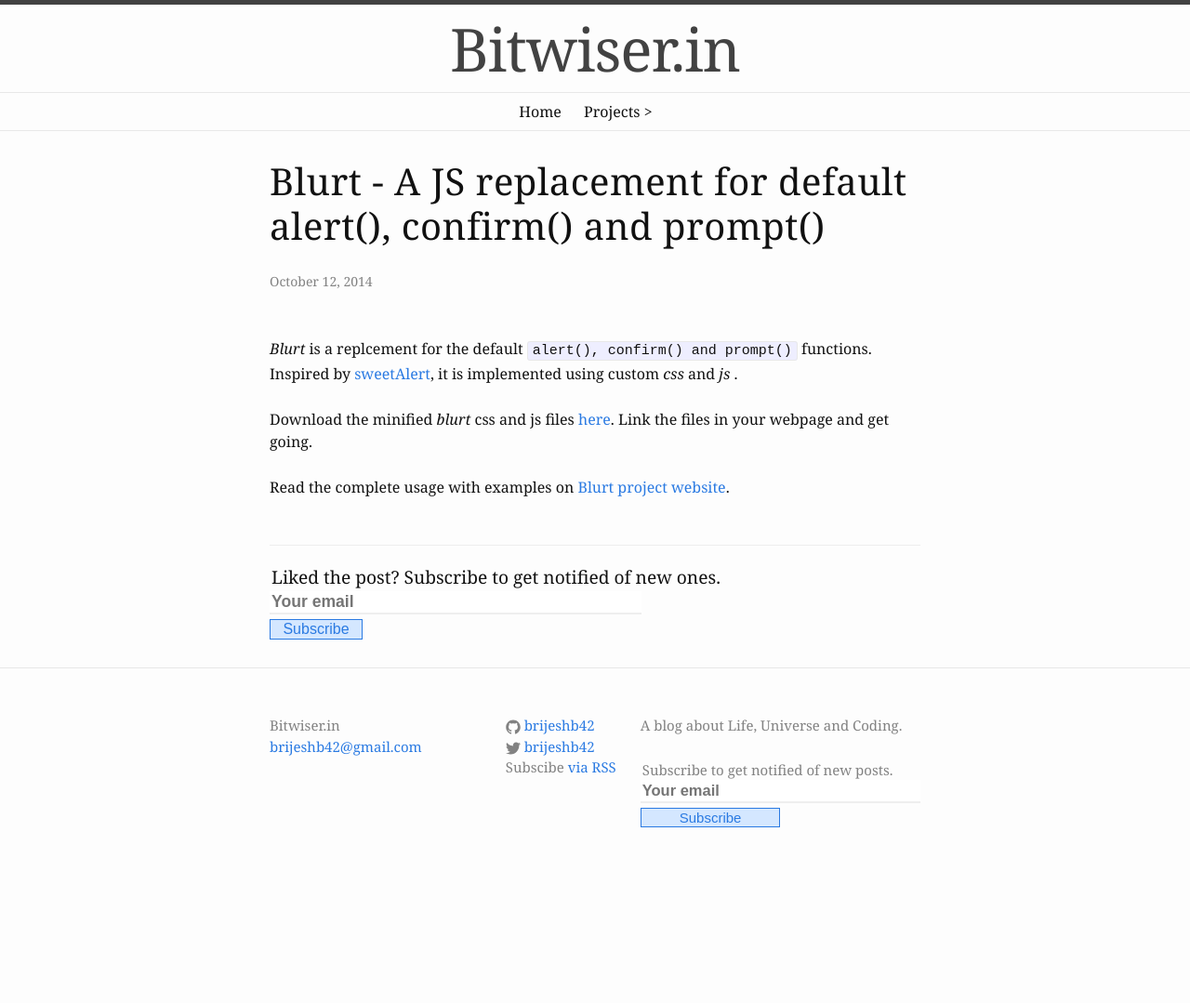
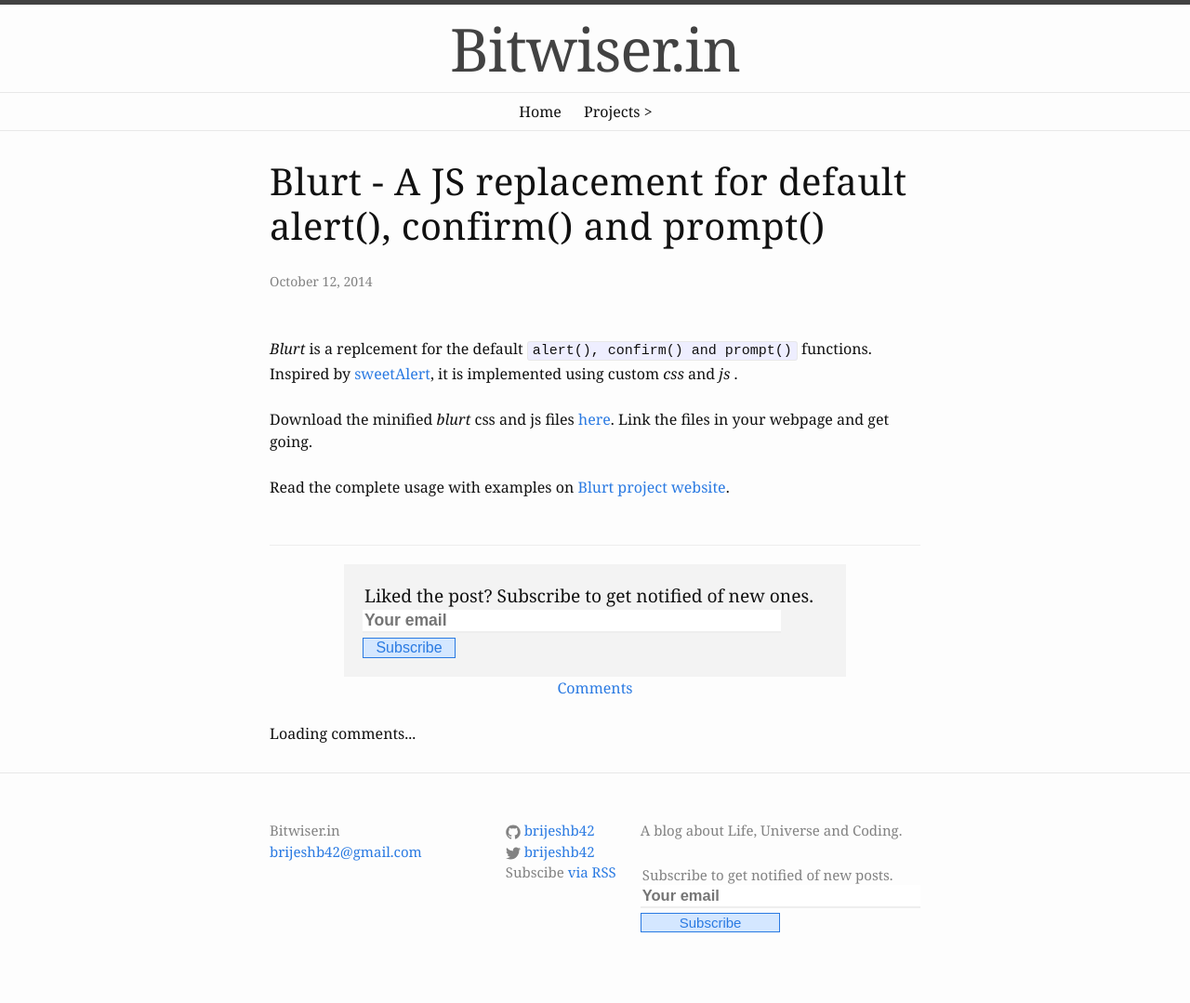
Before and after one commit to brijeshb42/brijeshb42.github.io, a Jekyll site: the page built from _posts/2014-10-12-blurt-a-replacment-for-alert-confirm-and-prompt.md, in a window 1280 px wide. Shown: the whole page at 93% size. Built offline with Jekyll 4.4.1, drawn with Linux system fonts in a browser that asks for light colours; some web fonts are replaced; comment, search, counter and statistics services are not loaded; before the commit the page ends 966 px from its top, so only the background shows below that; some of the changed lines change nothing that is shown.

Commit message:
Disqus comments

```diff
--- a/_config.yml
+++ b/_config.yml
@@ -28,3 +28,4 @@
 # Analytics
 ga_id: UA-47902363-1
 ga_domain: bitwiser.in
+disqus: bitwiser
--- a/_layouts/default.html
+++ b/_layouts/default.html
@@ -14,31 +14,7 @@
     </div>
 
     {% include footer.html %}
-    <script type="text/javascript">
-    (function(w, d) {
-      var liWithMenu = d.querySelectorAll('.has-submenu');
-      for(var i=0; i<liWithMenu.length; i++) {
-        liWithMenu[i].addEventListener('click', function(e) {
-          e.stopPropagation();
-          var submenu = this.querySelector('.submenu');
-          //this.classList.toggle('link-active');
-          if(submenu) {
-            if(submenu.style.display === 'block') {
-              submenu.style.display = 'none';
-              return;
-            }
-            submenu.style.display = 'block';
-          }
-        });
-      }
-      d.addEventListener('click', function(e) {
-        var submenus = d.querySelectorAll('.submenu');
-        for(var i=0;i<submenus.length;i++) {
-          submenus[i].style.display = 'none';
-        }
-      });
-    })(window, document);
-    </script>
+    <script type="text/javascript" src="/js/script.js"></script>
     {% if site.ga_id %}
       {% include analytics.html %}
     {% endif %}
--- a/_layouts/post.html
+++ b/_layouts/post.html
@@ -24,6 +24,10 @@
     <div style="position: absolute; left: -5000px;"><input type="text" name="b_98dffea21944db66c8fa221ec_8cc0f04ed1" tabindex="-1" value=""></div>
     <p><input type="submit" value="Subscribe" name="subscribe" id="mc-embedded-subscribe" class="mui-btn mui-btn-primary"></p>
   </form>
+  {% if site.disqus %}
+    <p class="comment-begin"><a href="#" id="showComments"><i class="fa fa-comment-o"></i>Comments</a></p>
+    <div id="disqus_thread"></div>
+  {% endif %}
   </footer>
   {% endif %}
 
--- a/_sass/_layout.scss
+++ b/_sass/_layout.scss
@@ -418,8 +418,12 @@
         padding-top: 20px;
 
         .subscribe-form {
+            max-width: 500px;
+            margin: 0 auto;
+            background: #F3F3F3;
+            padding: 20px;
             input[type=email] {
-                max-width: 400px;
+                max-width: 450px;
             }
             input[type=submit] {
                 max-width: 100px;
@@ -429,6 +433,10 @@
                 font-size: 1.2em;
             }
         }
+    }
+
+    .comment-begin {
+        text-align: center;
     }
 }
 
--- /dev/null
+++ b/js/script.js
@@ -0,0 +1,93 @@
+document.addEventListener("DOMContentLoaded", function(event) {
+  var cmtBtn = document.getElementById("showComments");
+  if(!cmtBtn){
+      return;
+  }
+
+  var commentHidden = true;
+  var disqus_shortname = '';
+  var dt = document.getElementById("disqus_thread");
+
+  function loadDisqus() {
+      if(disqus_shortname === ''){
+          disqus_shortname = '{{ site.disqus }}';
+          dt.innerHTML = 'Loading comments...';
+          (function() {
+              var dsq = document.createElement('script'); dsq.type = 'text/javascript'; dsq.async = true;
+              dsq.src = '//' + disqus_shortname + '.disqus.com/embed.js';
+              (document.getElementsByTagName('head')[0] || document.getElementsByTagName('body')[0]).appendChild(dsq);
+          })();
+      }
+      if(commentHidden){
+          dt.setAttribute('style','display:block');
+          this.innerHTML = 'Hide Comments';
+      }else{
+          dt.setAttribute('style','display:none');
+          this.innerHTML = 'Comments';
+      }
+      commentHidden = !commentHidden;
+  }
+
+  cmtBtn.addEventListener("click", function(e){
+      e.preventDefault();
+      loadDisqus();
+  });
+
+  var scrolling = false;
+
+  function isElementInViewport (el) {
+      if (typeof jQuery === "function" && el instanceof jQuery) {
+          el = el[0];
+      }
+
+      var rect = el.getBoundingClientRect();
+
+      scrolling = false;
+      return (
+          rect.top >= 0 &&
+          rect.left >= 0 &&
+          rect.bottom <= (window.innerHeight || document.documentElement.clientHeight) && /*or $(window).height() */
+          rect.right <= (window.innerWidth || document.documentElement.clientWidth) /*or $(window).width() */
+      );
+  }
+
+  function enableScrolling(e) {
+      scrolling = true;
+  }
+
+  window.addEventListener('scroll', enableScrolling);
+
+  var interval = setInterval(function() {
+      if(!scrolling) {
+          return false;
+      }
+      if(isElementInViewport(cmtBtn)) {
+          loadDisqus();
+          clearInterval(interval);
+          window.removeEventListener('scroll', enableScrolling);
+      }
+  }, 400);
+});
+(function(w, d) {
+  var liWithMenu = d.querySelectorAll('.has-submenu');
+  for(var i=0; i<liWithMenu.length; i++) {
+    liWithMenu[i].addEventListener('click', function(e) {
+      e.stopPropagation();
+      var submenu = this.querySelector('.submenu');
+      //this.classList.toggle('link-active');
+      if(submenu) {
+        if(submenu.style.display === 'block') {
+          submenu.style.display = 'none';
+          return;
+        }
+        submenu.style.display = 'block';
+      }
+    });
+  }
+  d.addEventListener('click', function(e) {
+    var submenus = d.querySelectorAll('.submenu');
+    for(var i=0;i<submenus.length;i++) {
+      submenus[i].style.display = 'none';
+    }
+  });
+})(window, document);
```
